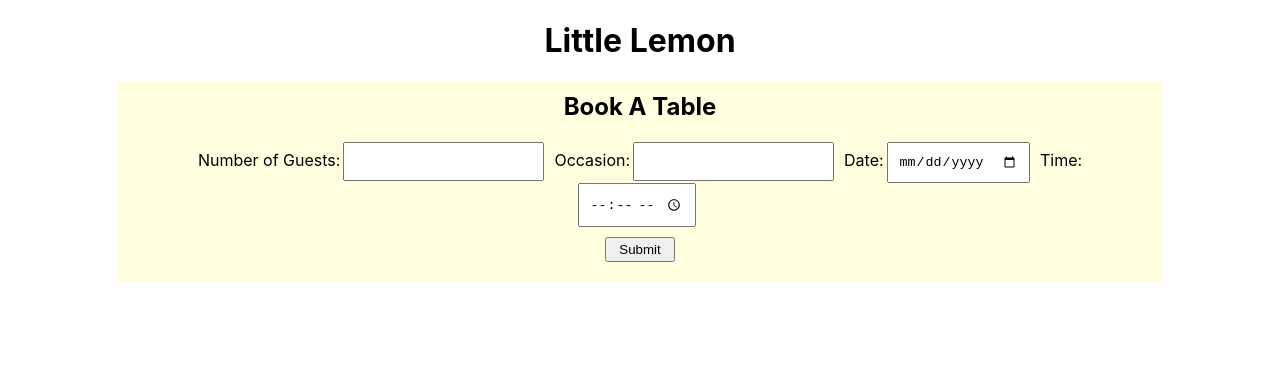
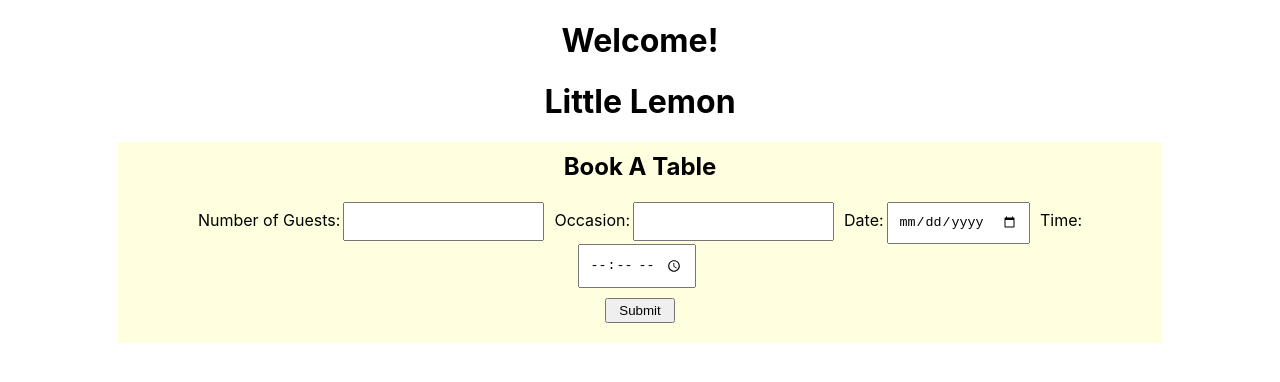
Before and after one commit to jamiegist/little-lemon, a React (Create React App) app in the folder little-lemon-site/: page / in a window 1280 px wide. Shown: the top 382 px of the page. Built offline with nearby package versions, Linux system fonts and the light colour scheme.

Commit message:
Added routes. Needs debugging.

```diff
--- a/little-lemon-site/src/App.js
+++ b/little-lemon-site/src/App.js
@@ -1,12 +1,22 @@
 import './App.css';
+import HomePage from './HomePage';
 import BookingForm from './BookingForm';
 import Header from './Header';
+import {BrowserRouter, Routes, Route} from "react-router-dom";
 
 function App() {
   return (
     <div className="App">
+      <div className="main">
+    <BrowserRouter>
+      <Routes>
+        <Route path="/" element={<HomePage />}></Route>
+        <Route path="/booking" element={<BookingForm />}></Route>
+      </Routes>
+    </BrowserRouter>
       <Header />
       <BookingForm />
+    </div>
     </div>
   );
 }
--- /dev/null
+++ b/little-lemon-site/src/HomePage.js
@@ -0,0 +1,5 @@
+export default function HomePage() {
+    return (
+        <h1>Welcome!</h1>
+    )
+}
--- /dev/null
+++ b/package.json
@@ -0,0 +1,5 @@
+{
+  "devDependencies": {
+    "react-router-dom": "^6.27.0"
+  }
+}
```
Also changed, not shown: 1 other file (tests, documents, lock files or other folders).
